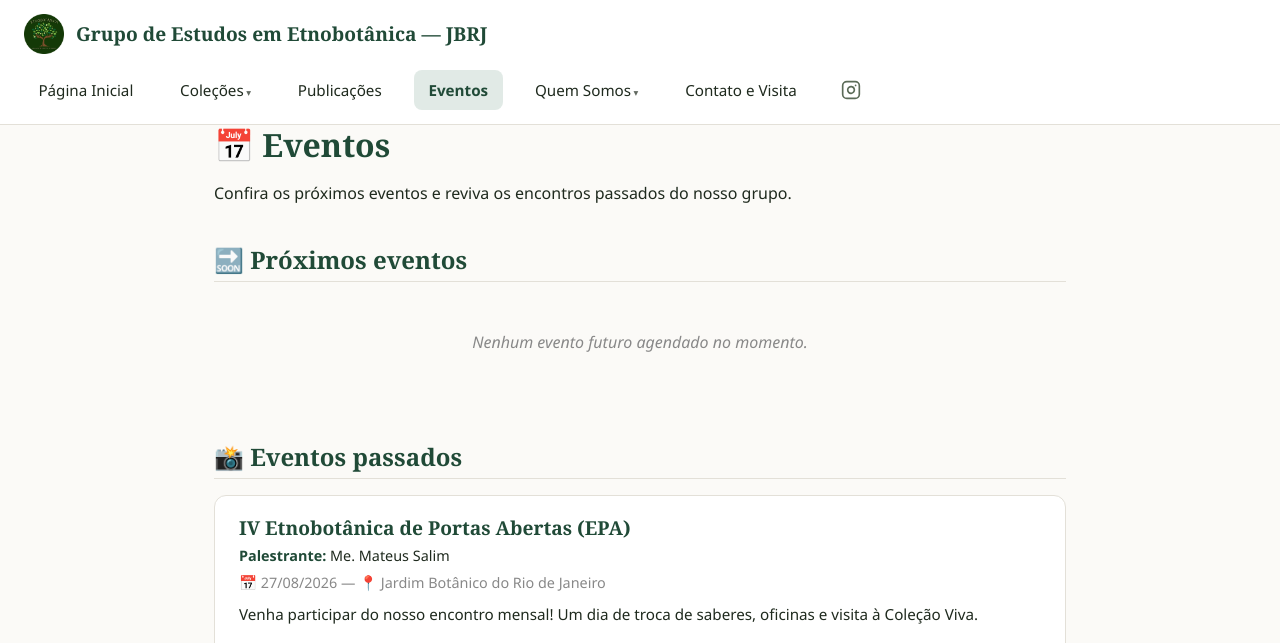
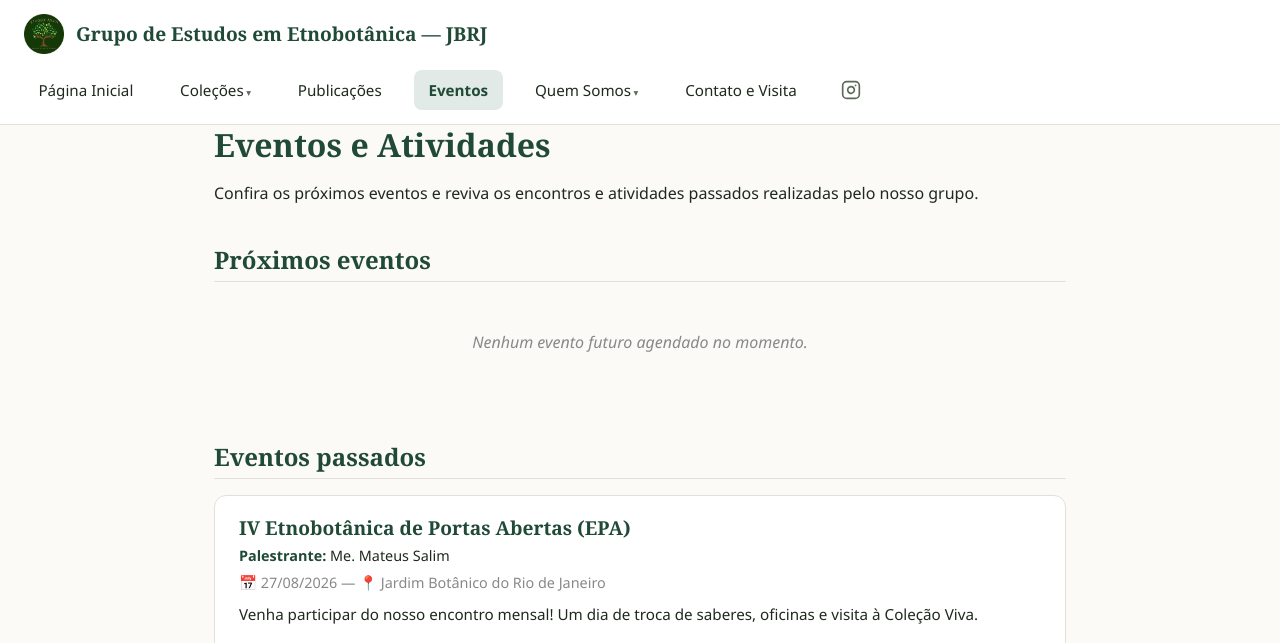
Before and after one commit to etnobotanicajbrj/site-principal, a Jekyll site: the page built from eventos.md, in a window 1280 px wide. Shown: the top 643 px of the page. Built offline with Jekyll 4.4.1, drawn with Linux system fonts in a browser that asks for light colours; grey boxes are pictures that could not be loaded.

Commit message:
Update event section headings and descriptions

```diff
--- a/eventos.md
+++ b/eventos.md
@@ -8,15 +8,15 @@ permalink: /eventos/
      =========================================================== -->
 
 <div class="banner-pagina">
-  <h1>📅 Eventos</h1>
-  <p>Confira os próximos eventos e reviva os encontros passados do nosso grupo.</p>
+  <h1>Eventos e Atividades</h1>
+  <p>Confira os próximos eventos e reviva os encontros e atividades passados realizadas pelo nosso grupo.</p>
 </div>
 
 <!-- ===========================================================
      PRÓXIMOS EVENTOS
      =========================================================== -->
 
-<h2>🔜 Próximos eventos</h2>
+<h2>Próximos eventos</h2>
 
 {% assign hoje = "now" | date: "%Y-%m-%d" %}
 {% assign count = 0 %}
@@ -66,7 +66,7 @@ permalink: /eventos/
      EVENTOS PASSADOS COM CARROSSEL
      =========================================================== -->
 
-<h2>📸 Eventos passados</h2>
+<h2>Eventos passados</h2>
 
 {% assign count_passados = 0 %}
 
```
